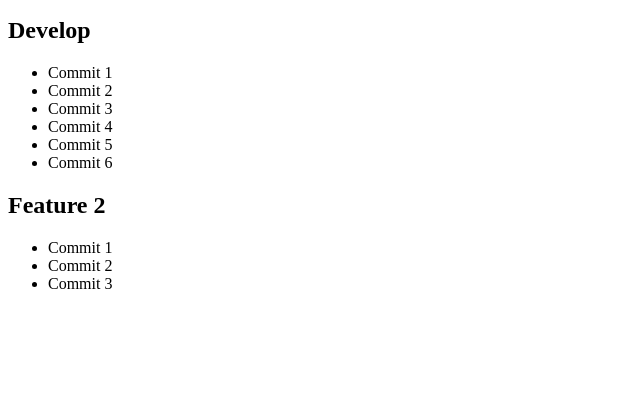
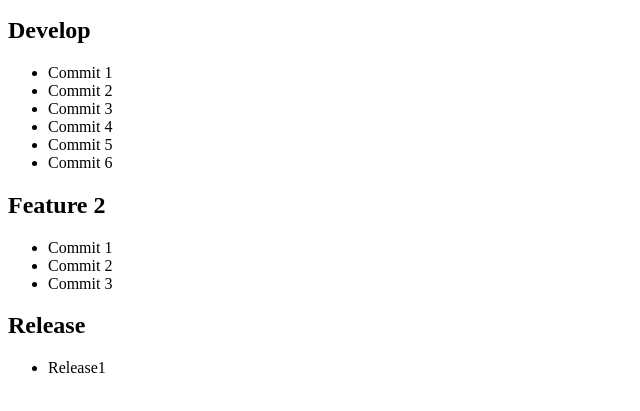
Before and after one commit to ManuelGalleg/TestGit, a plain HTML site: page index.html in a window 1280 px wide. Shown: the part 105-516 px from the top of the page, without its empty margins (0-640 px from the left). Drawn offline with Linux system fonts and the light colour scheme.

Commit message:
Creado release1

```diff
--- a/index.html
+++ b/index.html
@@ -25,5 +25,9 @@
     <li>Commit 3</li>
 </ul>
 
+    <h2>Release</h2>
+    <ul>
+        <li>Release1</li>
+    </ul>
 </body>
 </html>
```
